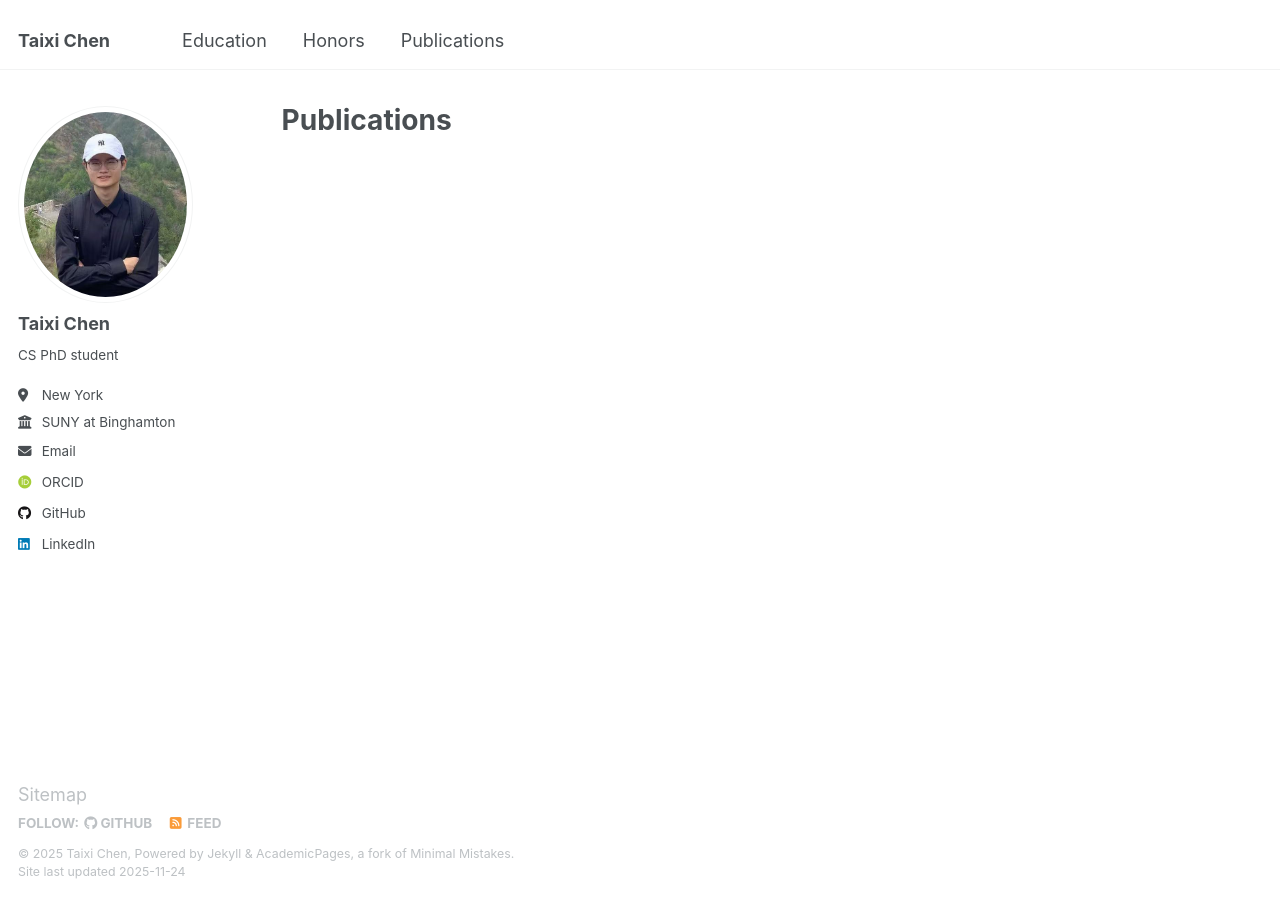
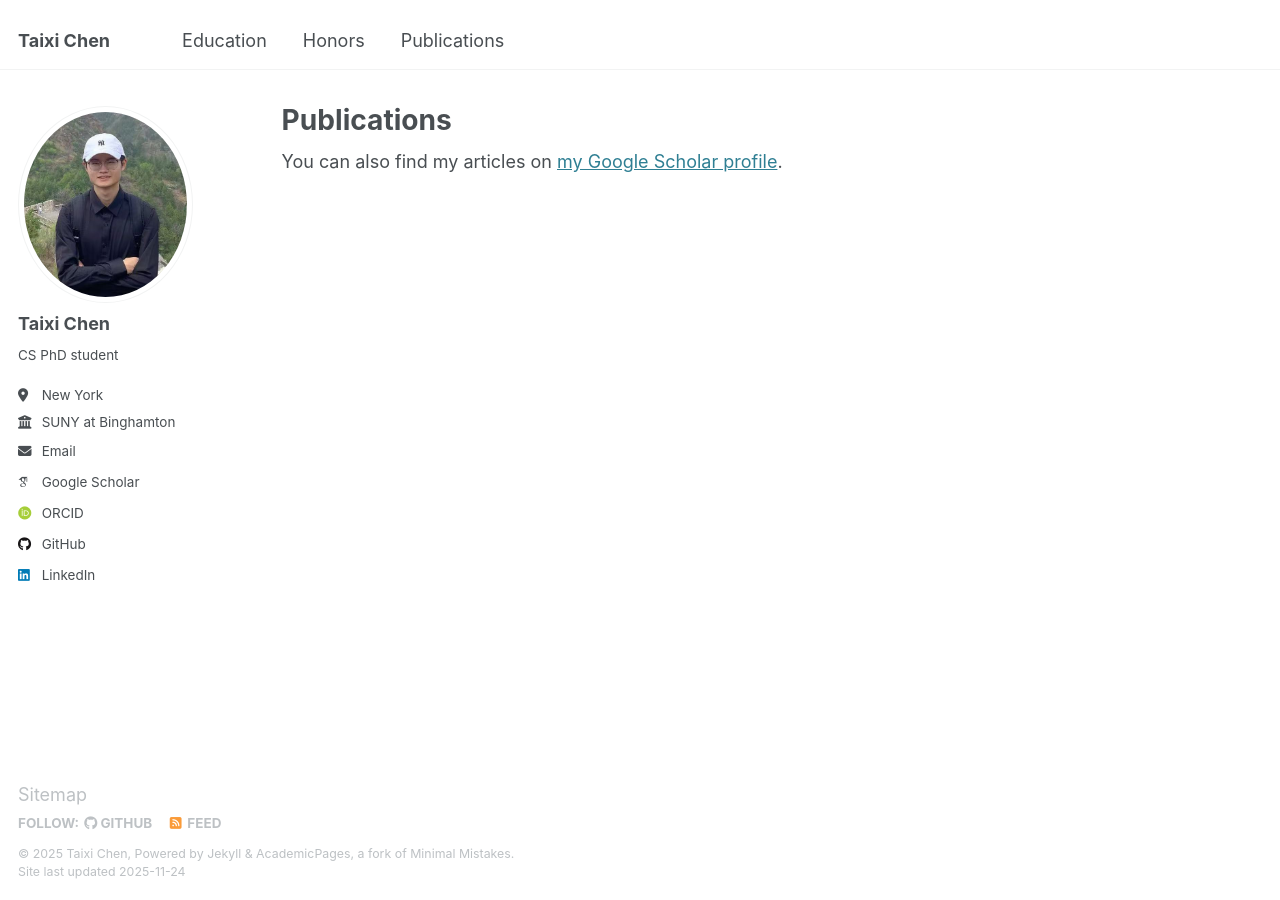
Before and after one commit to Taixi-CHEN/Taixi-Chen.github.io, a Jekyll site: the page built from _pages/publications.html, in a window 1280 px wide. Built offline with Jekyll 4.4.1, drawn with Linux system fonts in a browser that asks for light colours; some web fonts are replaced; part of the change alters nothing that is shown.

Commit message:
Update _config.yml

```diff
--- a/_config.yml
+++ b/_config.yml
@@ -34,7 +34,7 @@ author:
 
   # Academic websites
   arxiv            : # URL - Update with the correct link to your profile
-  googlescholar    : #
+  googlescholar    : "https://scholar.google.com/citations?user=Ij2HRT0AAAAJ&hl=en&oi=ao"
   impactstory      : # URL
   orcid            : "https://orcid.org/0009-0001-9243-4396"
   semantic         : # URL
```
